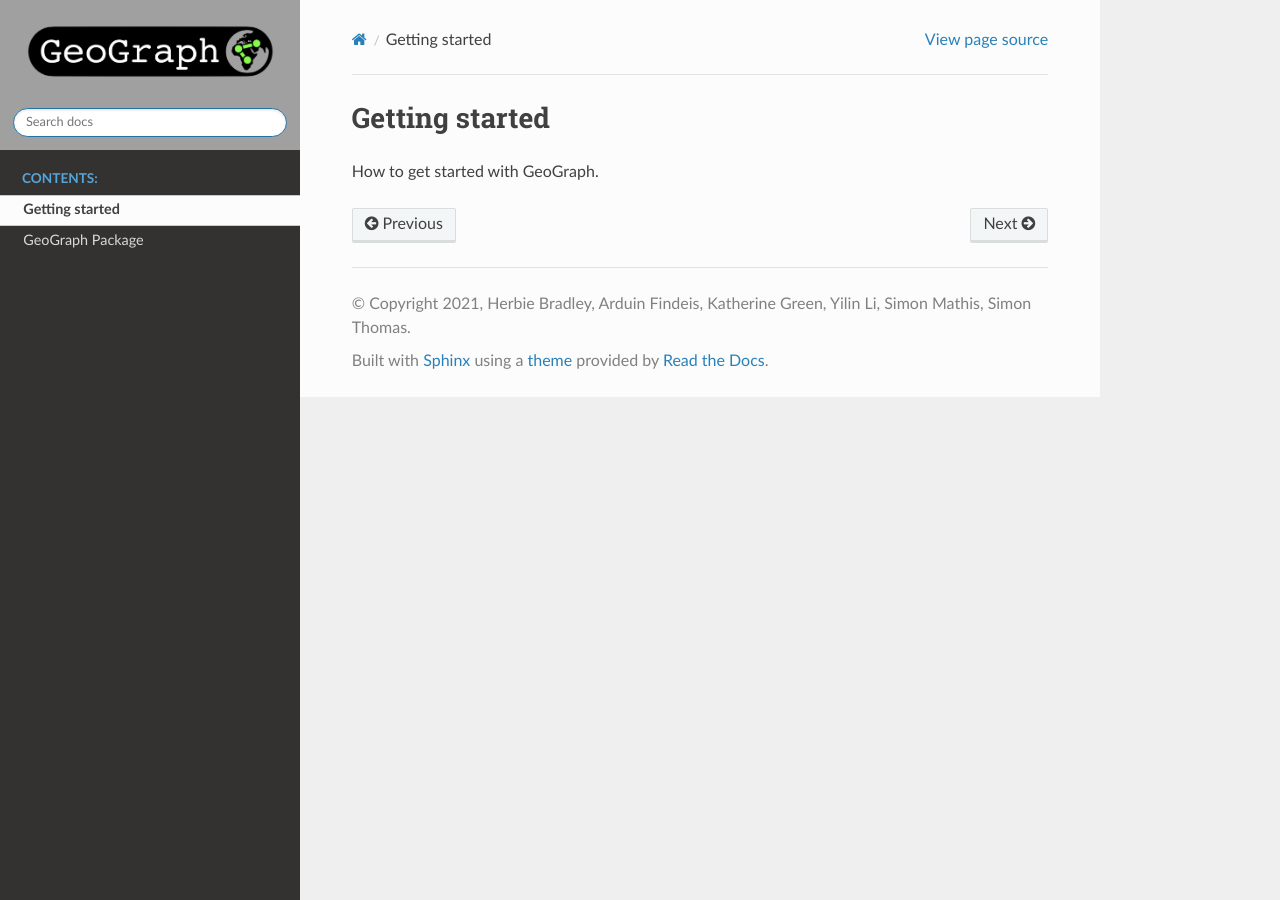
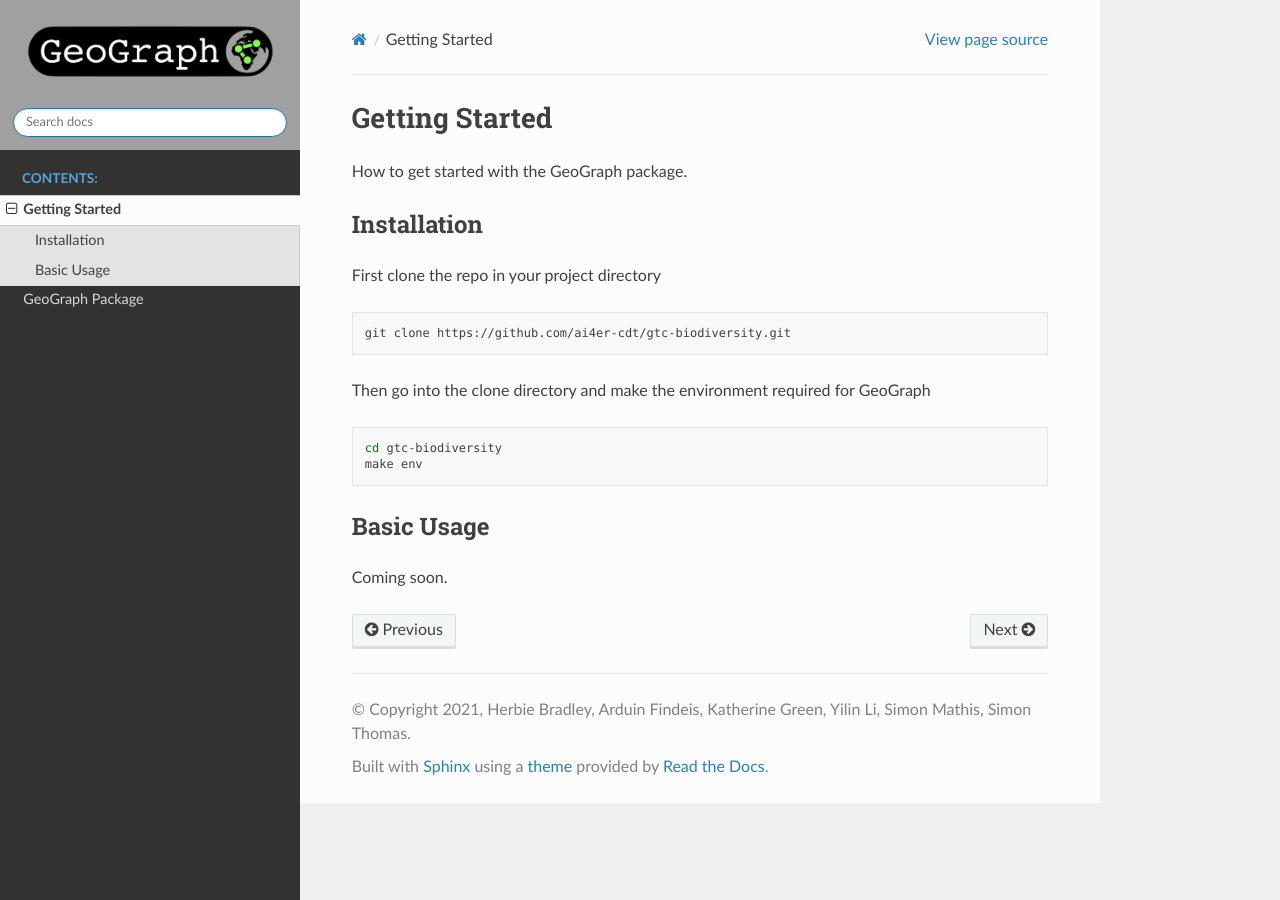
Before and after one commit to ai4er-cdt/geograph, a Sphinx documentation site: the page built from docs/getting_started.rst, in a window 1280 px wide. Built offline with Sphinx 7.4.7 and the Read the Docs theme 2.0.0, drawn with Linux system fonts in a browser that asks for light colours.

Commit message:
docs: add installation guide

```diff
--- a/docs/getting_started.rst
+++ b/docs/getting_started.rst
@@ -1,4 +1,25 @@
-Getting started
+Getting Started
 ====================================
 
-How to get started with GeoGraph.
+How to get started with the GeoGraph package.
+
+Installation
+------------
+
+First clone the repo in your project directory
+
+.. code-block:: shell
+
+    git clone https://github.com/ai4er-cdt/gtc-biodiversity.git
+
+Then go into the clone directory and make the environment required for GeoGraph
+
+.. code-block:: shell
+
+    cd gtc-biodiversity
+    make env
+
+Basic Usage
+-----------
+
+Coming soon.
```
